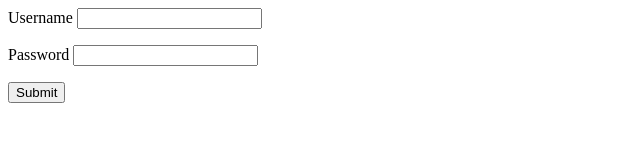
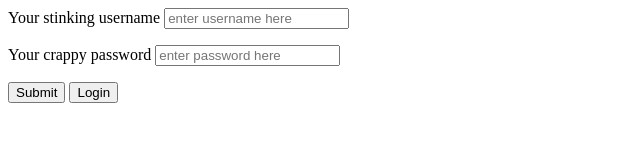
Before and after one commit to ryanorsinger/codeup.dev, a plain HTML site: page public/my-first-form.html in a window 1280 px wide. Shown: the whole page, without its empty margins (0-640 px from the left). Drawn offline with Linux system fonts and the light colour scheme.

Commit message:
get-post practice, getting input, button and input

```diff
--- a/public/my-first-form.html
+++ b/public/my-first-form.html
@@ -4,17 +4,38 @@
 </head>
 
 <body>
-        <form method="POST" action="http://requestb.in/t35bnqt3">
+
+<!--             <form method="GET" action="http://requestb.in/t35bnqt3">
             <p>
-                <label for="username">Username</label>
-                <input id="username" name="username" type="text">
+                <label for="nickname">Your nickname</label>
+                <input id="nickname" name="nickname" type="test" placeholder="your nickname here">
             </p>
             <p>
-                <label for="password">Password</label>
-                <input id="password" name="password" type="password">
+                <label for="biggestfear">Your biggest fear</label>
+                <input for="biggestfear" name="biggestfear" type="text">
             </p>
             <p>
                 <input type="submit">
             </p>
+        </form> -->
+
+
+        <form method="POST" action="http://requestb.in/t35bnqt3">
+            <p>
+                <label for="username">Your stinking username</label>
+                <input id="username" name="username" type="text" placeholder="enter username here">
+            </p>
+            <p>
+                <label for="password">Your crappy password</label>
+                <input id="password" name="password" type="password" placeholder="enter password here">
+            </p>
+            <p>
+                <input type="submit" value="Submit">
+                <button type="submit">Login</button>
+
+            </p>
         </form>
+
+
+
 </body>
```
